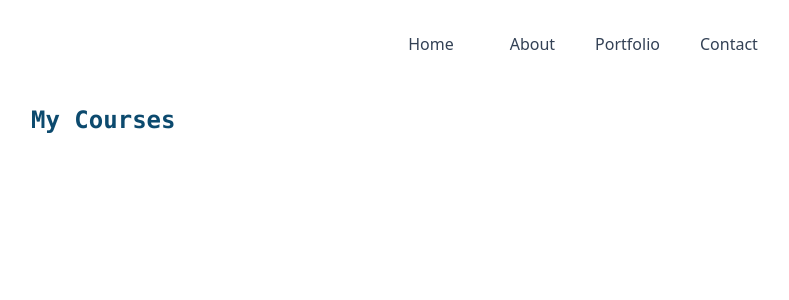
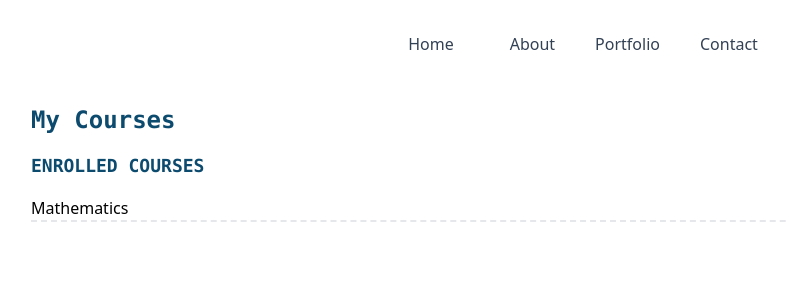
Before and after one commit to Shuleni-Project/Shuleni, a React (Create React App) app in the folder client/: page /student in a window 1280 px wide. Shown: the top 300 px of the page, without its empty margins (65-854 px from the left). Built offline with nearby package versions, Linux system fonts and the light colour scheme.

Commit message:
refactor side navbar to separate page content.

```diff
--- /dev/null
+++ b/client/src/components/EnrolledCourses.js
@@ -0,0 +1,17 @@
+export default function EnrolledCOurses() {
+    const courses = [
+        { id: 1, name: "Mathematics", instructor: "John Doe" },
+        { id: 2, name: "English", instructor: "Jane Smith" },
+        { id: 3, name: "Science", instructor: "David Lee" },
+        { id: 4, name: "History", instructor: "Sarah Brown" }
+      ];
+
+    return (
+        <>
+        <h3 className="my-4 font-mono text-lg antialiased font-bold text-sky-900">ENROLLED COURSES</h3>
+        <div className="border-dashed border-b-2">
+            <p>{courses[0].name}</p>
+        </div>
+        </>
+    );
+}
--- a/client/src/components/SideNavbar.js
+++ b/client/src/components/SideNavbar.js
@@ -123,11 +123,7 @@ const SideNavbar = () => {
             {/* <!-- Sidenav --> */}
 
             {/* <!-- Content --> */}
-            <div id="content" className="min-h-fit w-screen min-w-fit">
-                <div className="ml-24 pt-4">
-                    <h2 className="font-mono text-2xl antialiased font-bold text-sky-900">My Courses</h2>
-                </div>
-            </div>
+
             {/* <!-- Content --> */}
         </div>
     );
--- a/client/src/views/Student.js
+++ b/client/src/views/Student.js
@@ -1,10 +1,17 @@
 import React from 'react';
 import SideNavbar from '../components/SideNavbar';
+import EnrolledCourses from '../components/EnrolledCourses';
 
 function Student() {
   return (
     <div>
       <SideNavbar />
+      <div id="content" className="min-h-fit w-screen min-w-fit">
+        <div className="ml-24 pt-4">
+          <h2 className="font-mono text-2xl antialiased font-bold text-sky-900">My Courses</h2>
+          <EnrolledCourses />
+        </div>
+      </div>
     </div>
   )
 }
```
